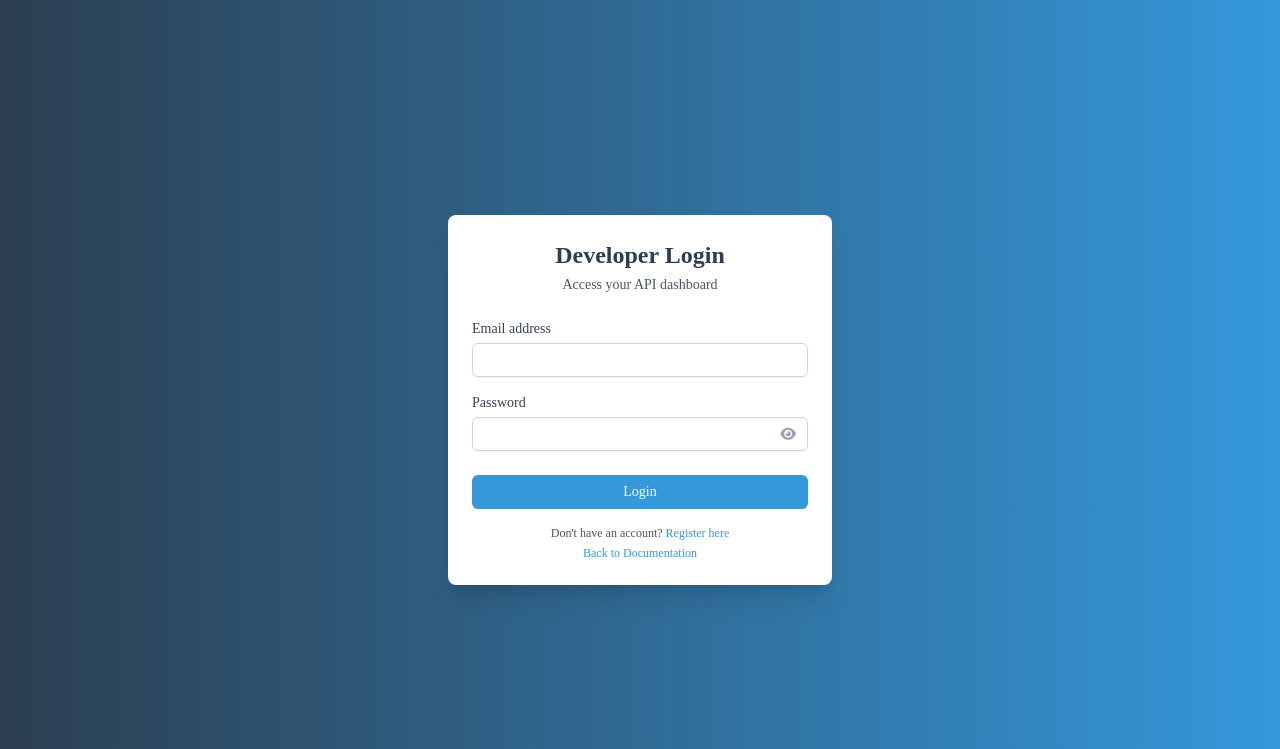
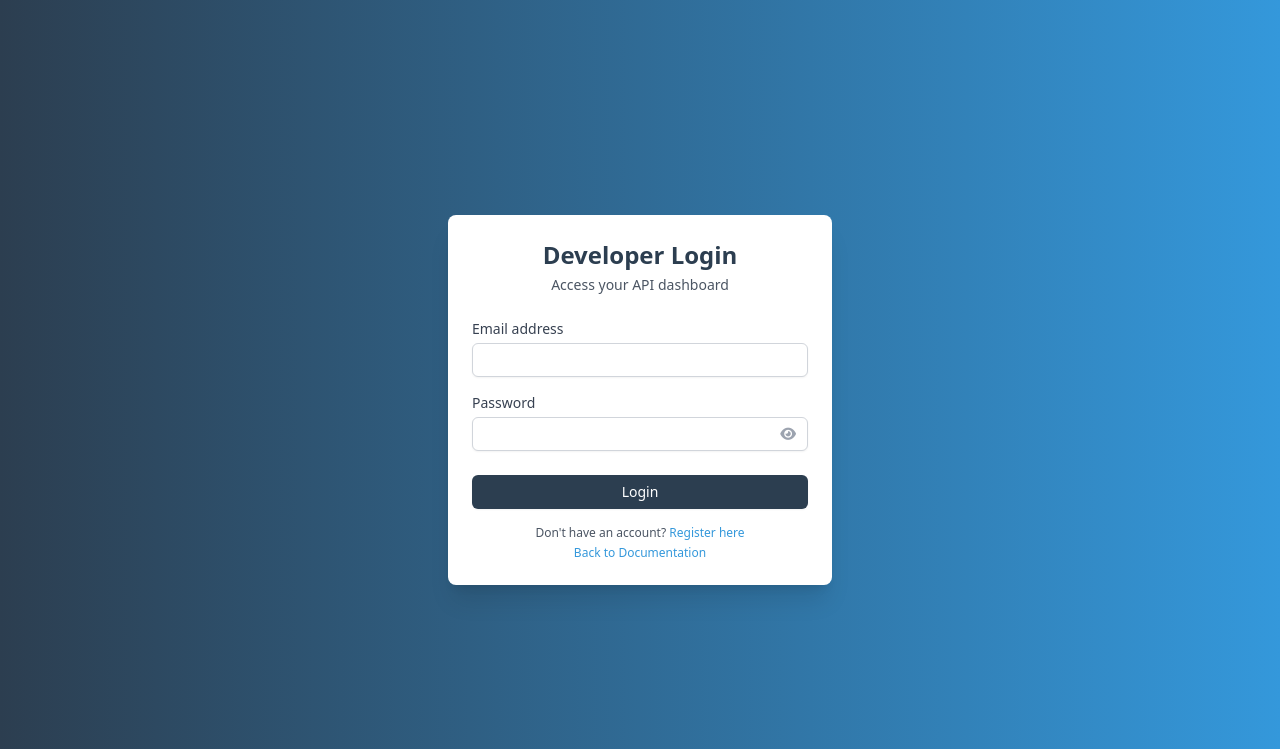
Before and after one commit to RANzzzzzzzzzY/tempAPI, a PHP site: page /dev/login-page.php in a window 1280 px wide. Shown: the top 749 px of the page. Run offline with PHP 8.4, Linux system fonts and the light colour scheme; some libraries are stand-ins or nearby versions.

Commit message:
adjustment on button color

```diff
--- a/dev/login-page.php
+++ b/dev/login-page.php
@@ -20,7 +20,7 @@
         }
     </script>
 </head>
-<body class="bg-gradient-to-r from-primary to-secondary min-h-screen flex items-center justify-center p-4 font-['Poppins']">
+<body class="bg-gradient-to-r from-primary to-secondary min-h-screen flex items-center justify-center p-4">
     <div class="w-full max-w-sm">
         <div class="bg-white rounded-lg shadow-xl p-6">
             <!-- Logo Section -->
@@ -88,7 +88,7 @@
                 <!-- Submit Button -->
                 <div class="pt-2">
                     <button type="submit" id="submitBtn"
-                            class="w-full flex justify-center py-1.5 px-4 border border-transparent rounded-md shadow-sm text-sm font-medium text-white bg-secondary hover:bg-blue-600 focus:outline-none focus:ring-1 focus:ring-offset-1 focus:ring-secondary disabled:opacity-50 disabled:cursor-not-allowed">
+                            class="w-full flex justify-center py-1.5 px-4 border border-transparent rounded-md shadow-sm text-sm font-medium text-white bg-primary hover:bg-secondary focus:outline-none focus:ring-1 focus:ring-offset-1 focus:ring-secondary disabled:opacity-50 disabled:cursor-not-allowed">
                         <span id="submitText">Login</span>
                         <span id="submitSpinner" class="hidden">
                             <i class="fas fa-circle-notch fa-spin ml-2"></i>
```
